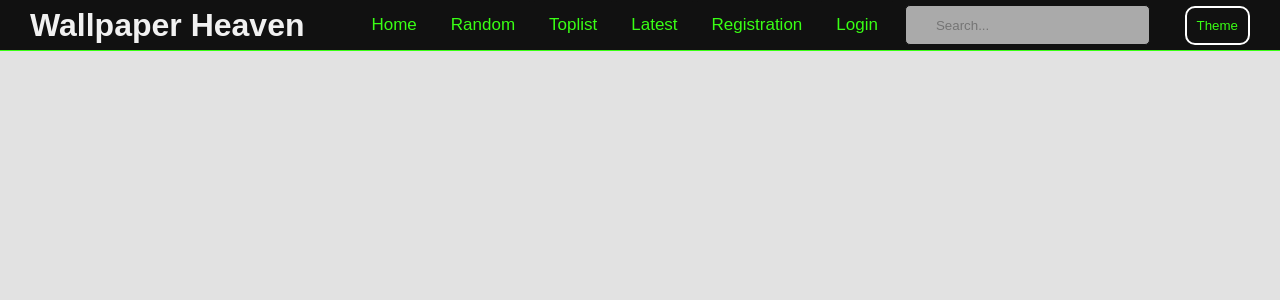
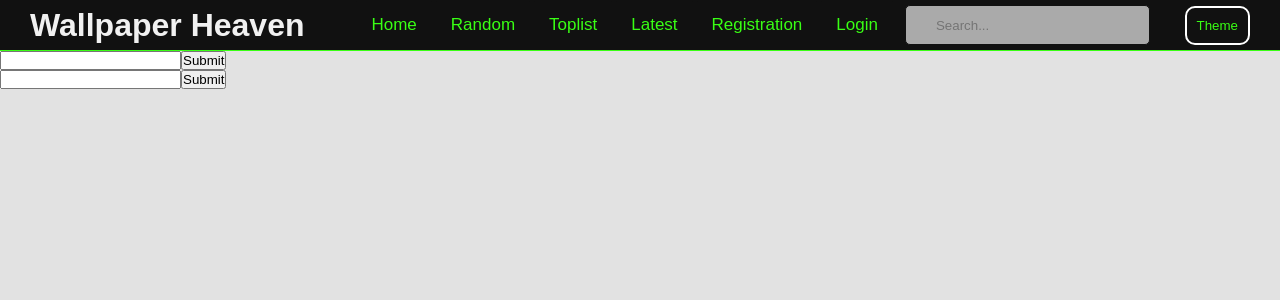
Before and after one commit to hausbence/wallhaven-frontend, a React (Create React App) app: page /settings in a window 1280 px wide. Shown: the top 300 px of the page. Built offline with nearby package versions, Linux system fonts and the light colour scheme; no server answers; the HTML template or start-up script is replaced by a standard one.

Commit message:
refactored Login.js changed login system into an async function network

```diff
--- a/src/App.js
+++ b/src/App.js
@@ -18,6 +18,7 @@ import { lightTheme, darkTheme } from "./components/layout/Theme";
 import { GlobalStyles } from "./components/layout/GlobalStyles";
 import Users from "./components/pages/UserPage/Users";
 import UploadImage from "./components/pages/upload_image/UploadImage";
+import UpdateProfile from "./components/updateProfile/UpdateProfile";
 
 const App = () => {
   const [theme, setTheme] = useState("light");
@@ -82,6 +83,7 @@ const App = () => {
               <Route exact path="/profile" component={Profile} />
               <Route exact path="/profile/favourites" component={Profile} />
               <Route exact path="/upload" component={UploadImage} />
+              <Route exact path="/settings" component={UpdateProfile} />
             </div>
           </React.Fragment>
         </ThemeProvider>
--- a/src/components/pages/Registration.js
+++ b/src/components/pages/Registration.js
@@ -4,9 +4,6 @@ import { useForm } from "react-hook-form";
 import { useHistory } from "react-router-dom";
 
 const Registration = () => {
-  const history = useHistory();
-  const { handleSubmit, register, errors } = useForm();
-
     const onSubmit = (values) => {
         Axios.post("http://localhost:8080/register", {
             name: values.username,
@@ -19,10 +16,15 @@ const Registration = () => {
             (error) => {
                 console.log(error);
             },
+            setTimeout(() => {
                 history.push("/login")
+            }, 1000)
     );
         console.log(values);
     };
+    const history = useHistory();
+
+  const { handleSubmit, register, errors } = useForm();
 
   let content = (
     <React.Fragment>
--- a/src/components/pages/WallpaperList/Login.js
+++ b/src/components/pages/WallpaperList/Login.js
@@ -1,9 +1,9 @@
 import React, {useEffect, useState} from "react";
-import { useForm } from "react-hook-form";
+import {useForm} from "react-hook-form";
 import Axios from "axios";
-import { useCookies } from "react-cookie";
+import {useCookies} from "react-cookie";
 import "./Login.css";
-import { useHistory } from "react-router-dom";
+import {useHistory} from "react-router-dom";
 
 const Login = () => {
     const [cookies1, removeCookie] = useCookies([
@@ -14,9 +14,9 @@ const Login = () => {
     ]);
     const [reload, setReload] = useState(false)
     const [id, setId] = useState(0);
-  const [users, setUsers] = useState([])
+    const [user, setUser] = useState([])
     const [username, setUsername] = useState("");
-  const { handleSubmit, register, errors } = useForm();
+    const {handleSubmit, register, errors} = useForm();
     const history = useHistory();
     const [login, setLogin] = useState(false);
     const [cookies, setCookie] = useCookies([
@@ -25,36 +25,54 @@ const Login = () => {
         "password",
         "username",
     ]);
-  let url = "http://localhost:8080/alluser";
+    let url = "http://localhost:8080";
 
 
-  useEffect(() => {
-    Axios.get(url).then(r => {
-      setUsers(r.data)
+
+    function checkLogin(values) {
+        return new Promise(resolve => {
+            Axios.get(url + "/login/" + values.email + "/" + values.password).then( r => {
+                    resolve(r.data)
+                }
+            )
         })
-  },[login])
-  const onSubmit = (values) => {
-    document.getElementById("email").setAttribute("readonly", true);
-    document.getElementById("password").setAttribute("readonly", true);
-    console.log(users)
+    }
 
-    users.forEach(user => {
-      if (user.password === values.password && user.email === values.email) {
-        setCookie("id", user.id, { path: "/" });
-        setCookie("email", values.email, { path: "/" });
-        setCookie("password", values.password, { path: "/" });
-        setCookie("username", user.name, { path: "/" });
+
+    async function loginCheck(values) {
+        const result = await checkLogin(values)
+        console.log(result)
+        if (result) {
+            const user = await getUserData(values)
+            console.log(user)
+            setCookie("id", user.id, {path: "/"});
+            setCookie("email", user.email, {path: "/"});
+            setCookie("password", user.password, {path: "/"});
+            setCookie("username", user.name, {path: "/"});
             history.push({
                 pathname: `/`,
             });
         }
+        else {
+            alert("invalid username or password!!")
+        }
+    }
+
+
+    function getUserData(values) {
+        return new Promise(resolve => {
+            Axios.get(url + "/login/" + values.email).then(r => {
+                resolve(r.data)
             })
-  };
+        })
+    }
 
-  let content = "Loading...";
+    const onSubmit = (values) => {
+        loginCheck(values).then();
+    }
 
-  if (users.length !== 0) {
-    content =  <React.Fragment>
+
+       let content = <React.Fragment>
             <div className="form">
                 <h2 className="loginHeader">Login</h2>
                 <form onSubmit={handleSubmit(onSubmit)}>
@@ -86,27 +104,10 @@ const Login = () => {
                     <button type="submit" className="button">
                         Submit
                     </button>
-          <button
-              className="button"
-              onClick={() => {
-                removeAttributes();
-              }}
-          >
-            Try again
-          </button>
                 </form>
             </div>
         </React.Fragment>
-  }
 
-  const removeAttributes = () => {
-    document.getElementById("email").removeAttribute("readonly");
-    document.getElementById("password").removeAttribute("readonly");
-    removeCookie("email", "");
-    removeCookie("password", "");
-    removeCookie("id", 0);
-    removeCookie("username", "");
-  };
 
     return content
 };
--- /dev/null
+++ b/src/components/updateProfile/UpdateProfile.js
@@ -0,0 +1,114 @@
+import React, {useEffect, useState} from "react";
+import {useForm} from "react-hook-form";
+import Axios from "axios";
+import {useCookies} from "react-cookie";
+
+
+const UpdateProfile = () => {
+    const [userData, setUserData] = useState([])
+    const {handleSubmit, register, errors} = useForm();
+    const [cookies, setCookie] = useCookies(["id", "email", "password"]);
+    const [nameAvailable, setNameAvailable] = useState(true)
+
+
+    const url = "http://localhost:8080"
+
+    const nameCheck = (values) => {
+        return new Promise(resolve => {
+            Axios.get(url + "/available/name/" + values.name).then(r => {
+                resolve(r.data)
+            })
+        })
+    }
+    const emailCheck = (values) => {
+        return new Promise(resolve => {
+            Axios.get(url + "/available/email/" + values.email).then(r => {
+                resolve(r.data)
+            })
+        })
+    }
+
+
+    async function nameUpdate(values) {
+        const result = await nameCheck(values)
+        console.log(result)
+        if (!result) {
+            updateUsername(values)
+        }
+        else {
+            alert("this name is already used")
+        }
+    }
+    async function emailUpdate(values) {
+        const result = await emailCheck(values)
+        console.log(result)
+        if (!result) {
+            updateEmail(values)
+        }
+        else {
+            alert("this email is already used")
+        }
+    }
+
+    const onSubmitUsername = (values) => {
+        nameUpdate(values).then()
+    }
+
+    function updateUsername(values) {
+        Axios.post(url + "/update/name/" + values.name + "/" + cookies.id).then(r => {
+            console.log(r)
+        })
+    }
+    function updateEmail(values) {
+        Axios.post(url + "/update/email/" + values.email + "/" + cookies.id).then(r => {
+            console.log(r)
+        })
+    }
+
+    const onSubmitEmail = (values) => {
+        console.log(values)
+        emailUpdate(values).then();
+    }
+
+
+    const newEmail = <div className="update__newEmail">
+        <form onSubmit={handleSubmit(onSubmitEmail)}>
+            <input name={"email"} type={"email"} placeholder={userData?.email} ref={register({
+                required: true,
+            })}/>
+            <button type={"submit"} className="update__submitBtn">Submit</button>
+        </form>
+    </div>
+
+    const newUsername = <div className="update__newUsername">
+        <form onSubmit={handleSubmit(onSubmitUsername)}>
+            <input name={"name"} type={"text"} placeholder={userData?.name} ref={register({
+                required: true,
+            })}/>
+            <button type={"submit"} className="update__submitBtn">Submit</button>
+        </form>
+    </div>
+
+
+    useEffect(() => {
+        Axios.get(url + "/data/" + cookies.id).then(r =>
+            setUserData(r.data))
+    }, [userData])
+    let content = <div><h1>Loading...</h1></div>
+
+    if (userData) {
+        content = <div>
+            <p>{userData?.email}</p>
+            <p>{userData?.name}</p>
+
+
+            {newEmail}
+            {newUsername}
+
+        </div>
+    }
+
+    return content
+}
+
+export default UpdateProfile;
```
Lines whose indentation alone changed are shown as unchanged.
